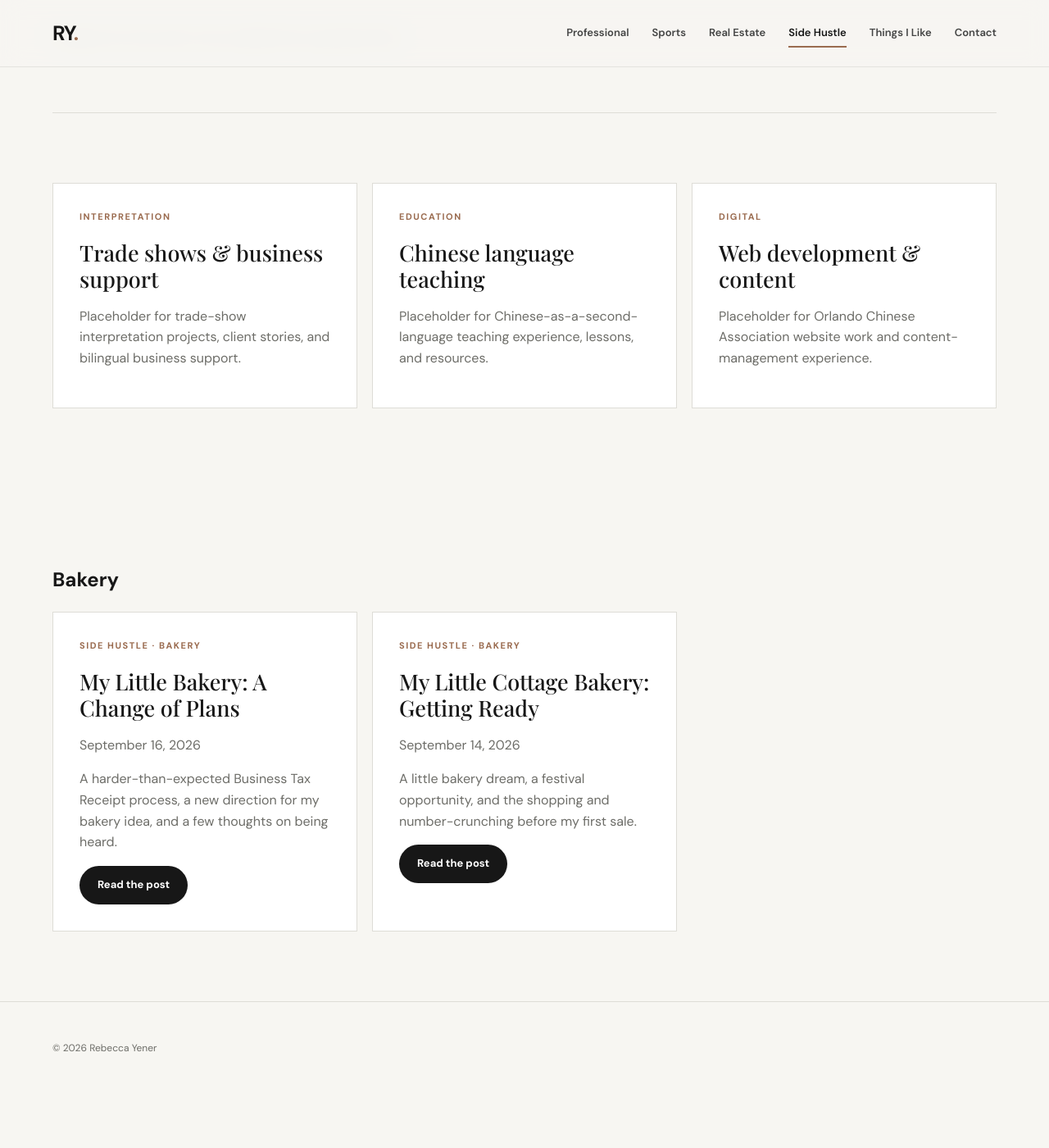
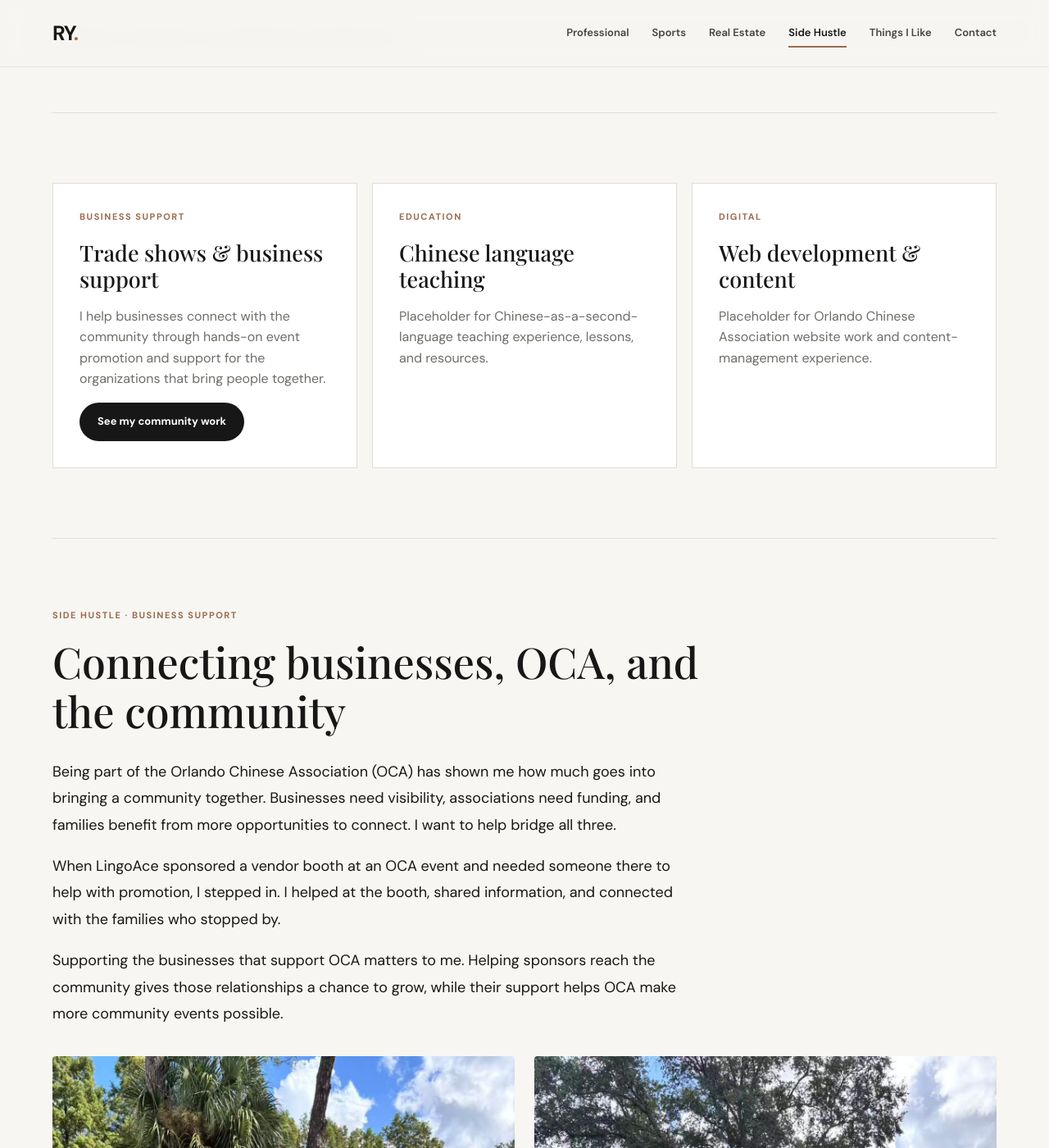
Before and after one commit to High4Ferrum/Rebeccashub, a Jekyll site: the page built from side-hustle.md, in a window 1280 px wide and 1400 px high, scrolled down 382 px. Shown: the whole window at 82% size. Built offline with Jekyll 4.4.1, drawn with Linux system fonts in a browser that asks for light colours; before the commit the page ends 1717 px from its top, so only the background shows below that; some of the changed text lies outside the part shown.

Commit message:
Add OCA and LingoAce business support story with event photos

```diff
--- a/assets/css/style.css
+++ b/assets/css/style.css
@@ -7,6 +7,19 @@
 }
 
 /* New York travel journal */
+/* Community business support */
+.business-story{border-top:1px solid var(--line);scroll-margin-top:100px}
+.business-story h2{font-family:'Playfair Display',Georgia,serif;font-size:clamp(32px,4.5vw,52px);font-weight:500;line-height:1.15;max-width:850px;margin:0 0 28px}
+.business-copy{max-width:780px;font-size:18px;line-height:1.8}
+.business-copy h3{font-family:'Playfair Display',Georgia,serif;font-size:30px;line-height:1.2;font-weight:500}
+.business-story figure{margin:0;min-width:0}
+.business-story img{display:block;width:100%;height:auto;border-radius:4px}
+.business-story figcaption{font-size:14px;line-height:1.5;color:var(--muted);margin-top:10px}
+.business-photos{display:grid;grid-template-columns:repeat(2,minmax(0,1fr));gap:24px;margin:36px 0 54px}
+.business-behind-scenes{display:grid;grid-template-columns:minmax(0,1fr) minmax(0,1.7fr);gap:48px;align-items:center;margin-bottom:54px}
+.business-team{max-width:900px}
+@media(max-width:620px){.business-photos,.business-behind-scenes{grid-template-columns:1fr;gap:28px}.business-copy{font-size:17px}}
+
 .ny-trip{max-width:860px;font-size:18px;line-height:1.8}
 .ny-trip h1{font-family:'Playfair Display',Georgia,serif;font-size:clamp(38px,6vw,64px);font-weight:500;line-height:1.12;margin:12px 0 20px}
 .ny-trip h2{font-family:'Playfair Display',Georgia,serif;font-size:clamp(27px,4vw,36px);line-height:1.25;margin-top:52px}
--- a/side-hustle.md
+++ b/side-hustle.md
@@ -13,9 +13,10 @@ permalink: /side-hustle/
 
 <section class="wrap section card-grid">
   <article class="card">
-    <p class="eyebrow">Interpretation</p>
+    <p class="eyebrow">Business Support</p>
     <h3>Trade shows & business support</h3>
-    <p>Placeholder for trade-show interpretation projects, client stories, and bilingual business support.</p>
+    <p>I help businesses connect with the community through hands-on event promotion and support for the organizations that bring people together.</p>
+    <a class="button" href="#business-support">See my community work</a>
   </article>
   <article class="card">
     <p class="eyebrow">Education</p>
@@ -27,6 +28,41 @@ permalink: /side-hustle/
     <h3>Web development & content</h3>
     <p>Placeholder for Orlando Chinese Association website work and content-management experience.</p>
   </article>
+</section>
+
+<section class="wrap section business-story" id="business-support" aria-labelledby="business-support-heading">
+  <p class="eyebrow">Side Hustle · Business Support</p>
+  <h2 id="business-support-heading">Connecting businesses, OCA, and the community</h2>
+  <div class="business-copy">
+    <p>Being part of the Orlando Chinese Association (OCA) has shown me how much goes into bringing a community together. Businesses need visibility, associations need funding, and families benefit from more opportunities to connect. I want to help bridge all three.</p>
+    <p>When LingoAce sponsored a vendor booth at an OCA event and needed someone there to help with promotion, I stepped in. I helped at the booth, shared information, and connected with the families who stopped by.</p>
+    <p>Supporting the businesses that support OCA matters to me. Helping sponsors reach the community gives those relationships a chance to grow, while their support helps OCA make more community events possible.</p>
+  </div>
+  <div class="business-photos">
+    <figure>
+      <img src="{{ '/assets/images/oca-business-support/promotion.jpeg' | relative_url }}" alt="Rebecca helping visitors at the outdoor promotional booth beneath a white canopy." width="1200" height="1600" loading="lazy">
+      <figcaption>Helping with promotion and welcoming families to the booth.</figcaption>
+    </figure>
+    <figure>
+      <img src="{{ '/assets/images/oca-business-support/families.jpeg' | relative_url }}" alt="Families gathered around the promotional table at the OCA outdoor event." width="1200" height="1600" loading="lazy">
+      <figcaption>Connecting a community sponsor with the families it hopes to reach.</figcaption>
+    </figure>
+  </div>
+  <div class="business-behind-scenes">
+    <figure>
+      <img src="{{ '/assets/images/oca-business-support/setup.jpeg' | relative_url }}" alt="A red wagon loaded with equipment for the outdoor event setup." width="768" height="1024" loading="lazy">
+      <figcaption>Before the conversations: getting the equipment to the spot.</figcaption>
+    </figure>
+    <div class="business-copy">
+      <h3>The work behind the booth</h3>
+      <p>Outdoor events are tiring! Before I could talk with anyone, I had to haul the table, tent, and supplies to the spot and get everything set up. There is a lot of physical work behind a welcoming booth.</p>
+      <p>For me, business support means showing up and doing that work, too. The effort is part of helping a sponsor connect with people and helping a community event come together.</p>
+    </div>
+  </div>
+  <figure class="business-team">
+    <img src="{{ '/assets/images/oca-business-support/leadership.jpeg' | relative_url }}" alt="The Orlando Chinese Association leadership team gathered for a group photo at the outdoor event." width="1024" height="828" loading="lazy">
+    <figcaption>The Orlando Chinese Association leadership team.</figcaption>
+  </figure>
 </section>
 
 <section class="wrap section" aria-labelledby="bakery-heading">
```
Also changed, not shown: assets/images/oca-business-support/families.jpeg (added), assets/images/oca-business-support/leadership.jpeg (added), assets/images/oca-business-support/promotion.jpeg (added), assets/images/oca-business-support/setup.jpeg (added).
